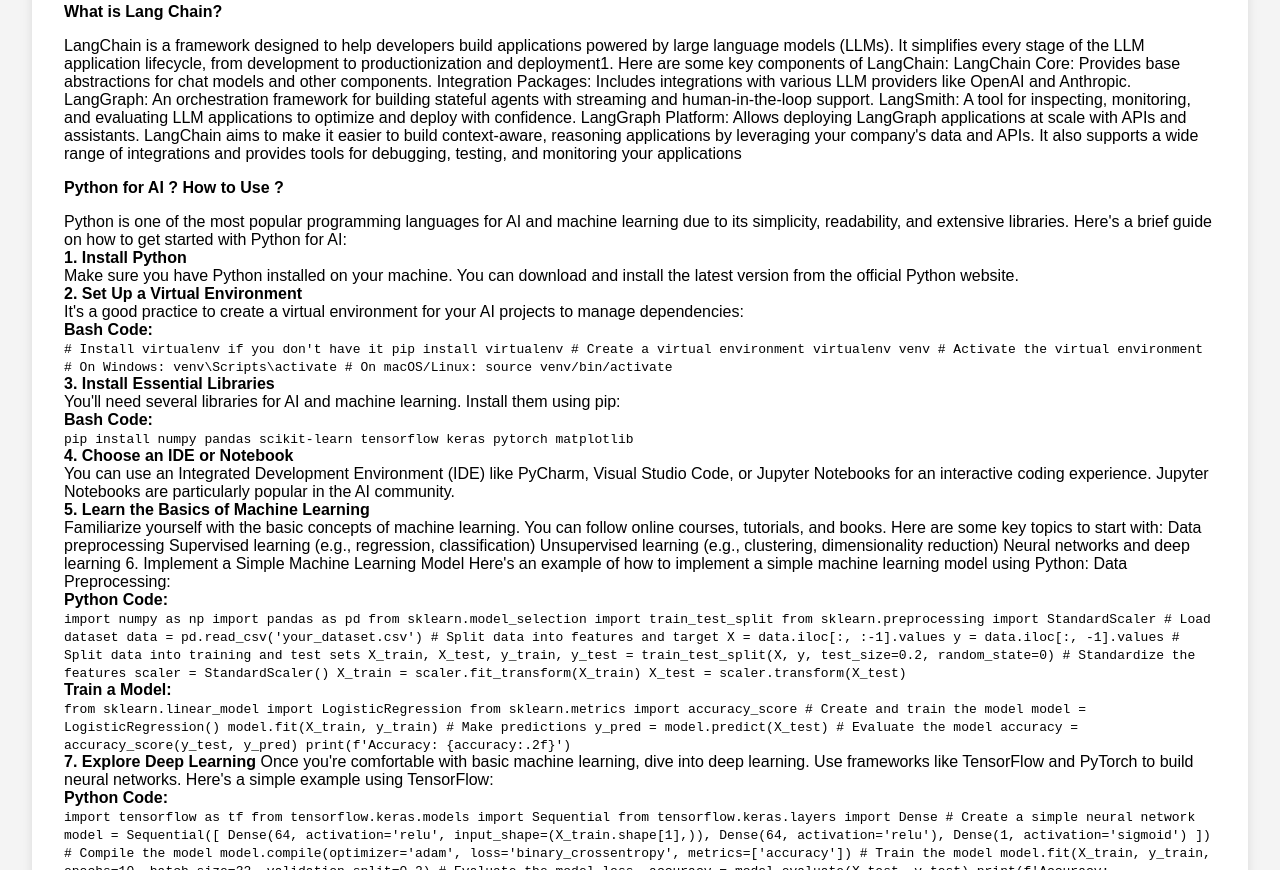
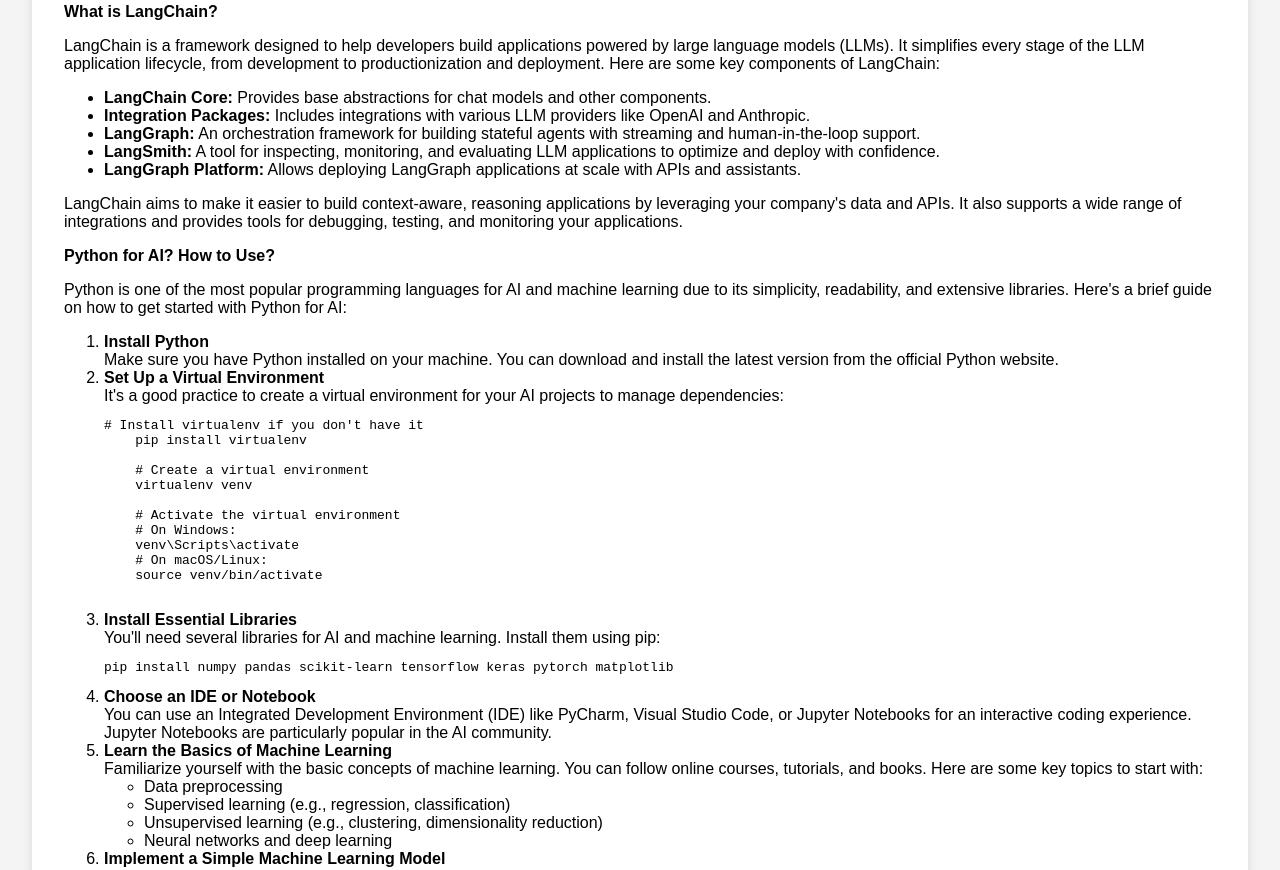
Before and after one commit to jagdevsinghdosanjh/GenerativeAI, a plain HTML site: page index.html in a window 1280 px wide. Shown: the part 266-1136 px from the top of the page. Drawn offline with Linux system fonts and the light colour scheme; a script that the page names is missing.

Commit message:
Better Formatted

```diff
--- a/index.html
+++ b/index.html
@@ -23,97 +23,73 @@
     <main>
         <h2>Welcome to the Generative AI Book Collection</h2>
         <p>Explore the books to learn more about Generative AI.</p>
-        <Strong>What is Lang Chain?</Strong>
-        <p>LangChain is a framework designed to help developers build applications powered by large language models
-            (LLMs). It simplifies every stage of the LLM application lifecycle, from development to productionization
-            and deployment1. Here are some key components of LangChain:
 
-            LangChain Core: Provides base abstractions for chat models and other components.
+        <strong>What is LangChain?</strong>
+        <p>
+            LangChain is a framework designed to help developers build applications powered by large language models (LLMs).
+            It simplifies every stage of the LLM application lifecycle, from development to productionization and deployment.
+            Here are some key components of LangChain:
+            <ul>
+                <li><strong>LangChain Core:</strong> Provides base abstractions for chat models and other components.</li>
+                <li><strong>Integration Packages:</strong> Includes integrations with various LLM providers like OpenAI and Anthropic.</li>
+                <li><strong>LangGraph:</strong> An orchestration framework for building stateful agents with streaming and human-in-the-loop support.</li>
+                <li><strong>LangSmith:</strong> A tool for inspecting, monitoring, and evaluating LLM applications to optimize and deploy with confidence.</li>
+                <li><strong>LangGraph Platform:</strong> Allows deploying LangGraph applications at scale with APIs and assistants.</li>
+            </ul>
+            LangChain aims to make it easier to build context-aware, reasoning applications by leveraging your company's data and APIs.
+            It also supports a wide range of integrations and provides tools for debugging, testing, and monitoring your applications.
+        </p>
 
-            Integration Packages: Includes integrations with various LLM providers like OpenAI and Anthropic.
-
-            LangGraph: An orchestration framework for building stateful agents with streaming and human-in-the-loop
-            support.
-
-            LangSmith: A tool for inspecting, monitoring, and evaluating LLM applications to optimize and deploy with
-            confidence.
-
-            LangGraph Platform: Allows deploying LangGraph applications at scale with APIs and assistants.
-
-            LangChain aims to make it easier to build context-aware, reasoning applications by leveraging your company's
-            data and APIs. It also supports a wide range of integrations and provides tools for debugging, testing, and
-            monitoring your applications</p>
-        <strong>Python for AI ? How to Use ?</strong>
-        <p>Python is one of the most popular programming languages for AI and machine learning due to its simplicity,
-            readability, and extensive libraries. Here's a brief guide on how to get started with Python for AI:
-            <br>
-            <b>1. Install Python</b><br>
-            Make sure you have Python installed on your machine. You can download and install the latest version from
-            the official Python website.
-            <br>
-            <b>2. Set Up a Virtual Environment</b><br>
+        <strong>Python for AI? How to Use?</strong>
+        <p>
+            Python is one of the most popular programming languages for AI and machine learning due to its simplicity, readability, and extensive libraries.
+            Here's a brief guide on how to get started with Python for AI:
+        </p>
+        <ol>
+            <li>
+                <b>Install Python</b><br>
+                Make sure you have Python installed on your machine. You can download and install the latest version from the official Python website.
+            </li>
+            <li>
+                <b>Set Up a Virtual Environment</b><br>
                 It's a good practice to create a virtual environment for your AI projects to manage dependencies:
-            <br>
-            <b>Bash Code:</b>
-            <br>
-            <code>
-            # Install virtualenv if you don't have it
-
+                <pre><code># Install virtualenv if you don't have it
     pip install virtualenv
 
     # Create a virtual environment
-
     virtualenv venv
 
     # Activate the virtual environment
     # On Windows:
-
     venv\Scripts\activate
-
     # On macOS/Linux:
-
     source venv/bin/activate
-
-        </code>
-        <br>
-            <b>3. Install Essential Libraries</b>
-            <br>
+    </code></pre>
+            </li>
+            <li>
+                <b>Install Essential Libraries</b><br>
                 You'll need several libraries for AI and machine learning. Install them using pip:
-            <br>
-            <b>Bash Code:</b><br>
-            <code>
-            pip install numpy pandas scikit-learn tensorflow keras pytorch matplotlib
-        </code>
-        <br>
-        <b>4. Choose an IDE or Notebook</b>
-        <br>
-            You can use an Integrated Development Environment (IDE) like PyCharm, Visual Studio Code, or Jupyter
-            Notebooks for an interactive coding experience. Jupyter Notebooks are particularly popular in the AI
-            community.
-
-        <br>
-          <b>5. Learn the Basics of Machine Learning</b>
-        <br>
-            Familiarize yourself with the basic concepts of machine learning. You can follow online courses, tutorials,
-            and books. Here are some key topics to start with:
-
-            Data preprocessing
-
-            Supervised learning (e.g., regression, classification)
-
-            Unsupervised learning (e.g., clustering, dimensionality reduction)
-
-            Neural networks and deep learning
-
-            6. Implement a Simple Machine Learning Model
+                <pre><code>pip install numpy pandas scikit-learn tensorflow keras pytorch matplotlib</code></pre>
+            </li>
+            <li>
+                <b>Choose an IDE or Notebook</b><br>
+                You can use an Integrated Development Environment (IDE) like PyCharm, Visual Studio Code, or Jupyter Notebooks for an interactive coding experience.
+                Jupyter Notebooks are particularly popular in the AI community.
+            </li>
+            <li>
+                <b>Learn the Basics of Machine Learning</b><br>
+                Familiarize yourself with the basic concepts of machine learning. You can follow online courses, tutorials, and books. Here are some key topics to start with:
+                <ul>
+                    <li>Data preprocessing</li>
+                    <li>Supervised learning (e.g., regression, classification)</li>
+                    <li>Unsupervised learning (e.g., clustering, dimensionality reduction)</li>
+                    <li>Neural networks and deep learning</li>
+                </ul>
+            </li>
+            <li>
+                <b>Implement a Simple Machine Learning Model</b><br>
                 Here's an example of how to implement a simple machine learning model using Python:
-
-            Data Preprocessing:
-            <br>
-            <b>Python Code:</b>
-            <br>
-            <code>
-            import numpy as np
+                <pre><code>import numpy as np
     import pandas as pd
     from sklearn.model_selection import train_test_split
     from sklearn.preprocessing import StandardScaler
@@ -132,11 +108,9 @@
     scaler = StandardScaler()
     X_train = scaler.fit_transform(X_train)
     X_test = scaler.transform(X_test)
-        </code><br>
+    </code></pre>
                 <b>Train a Model:</b>
-            <br>
-            <code>
-            from sklearn.linear_model import LogisticRegression
+                <pre><code>from sklearn.linear_model import LogisticRegression
     from sklearn.metrics import accuracy_score
 
     # Create and train the model
@@ -149,15 +123,13 @@
     # Evaluate the model
     accuracy = accuracy_score(y_test, y_pred)
     print(f'Accuracy: {accuracy:.2f}')
-        </code>
-            <br><b>7. Explore Deep Learning</b>
-            Once you're comfortable with basic machine learning, dive into deep learning. Use frameworks like TensorFlow
-            and PyTorch to build neural networks. Here's a simple example using TensorFlow:
-            <br>
-            <b>Python Code:</b>
-            <br>
-            <code>
-            import tensorflow as tf
+    </code></pre>
+            </li>
+            <li>
+                <b>Explore Deep Learning</b><br>
+                Once you're comfortable with basic machine learning, dive into deep learning. Use frameworks like TensorFlow and PyTorch to build neural networks.
+                Here's a simple example using TensorFlow:
+                <pre><code>import tensorflow as tf
     from tensorflow.keras.models import Sequential
     from tensorflow.keras.layers import Dense
 
@@ -177,18 +149,20 @@
     # Evaluate the model
     loss, accuracy = model.evaluate(X_test, y_test)
     print(f'Accuracy: {accuracy:.2f}')
-        </code><br>
-            <b> 8. Use Google Colab</b><br>
-            Google Colab is an excellent resource for running Python code in the cloud, especially for AI and machine
-            learning projects. It's free and provides access to GPUs. You can start by visiting Google Colab and
-            creating a new notebook.
-            <br><b>
-                Final Thoughts
-            </b><br>
-            Python offers a robust ecosystem for AI and machine learning. By following these steps, you'll be well on
-            your way to building AI models and gaining deeper insights into this fascinating field.
+    </code></pre>
+            </li>
+            <li>
+                <b>Use Google Colab</b><br>
+                Google Colab is an excellent resource for running Python code in the cloud, especially for AI and machine learning projects.
+                It's free and provides access to GPUs. You can start by visiting Google Colab and creating a new notebook.
+            </li>
+        </ol>
+        <p>
+            <b>Final Thoughts</b><br>
+            Python offers a robust ecosystem for AI and machine learning. By following these steps, you'll be well on your way to building AI models and gaining deeper insights into this fascinating field.
         </p>
     </main>
+
     <script src="script.js"></script>
 </body>
 
```
Lines whose indentation alone changed are shown as unchanged.
